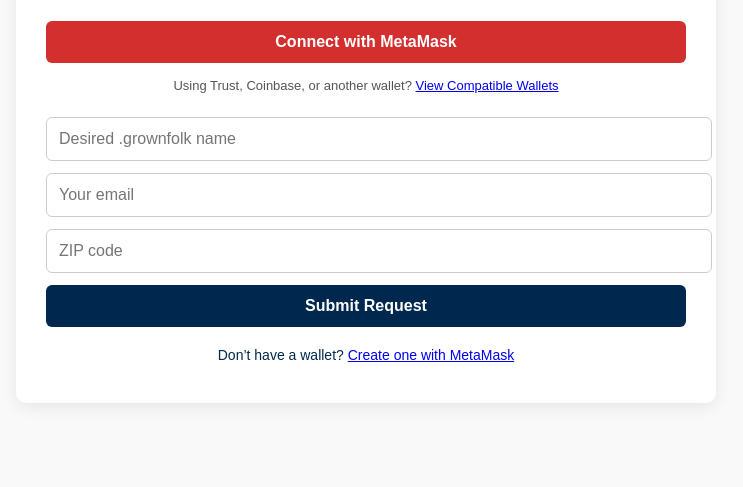
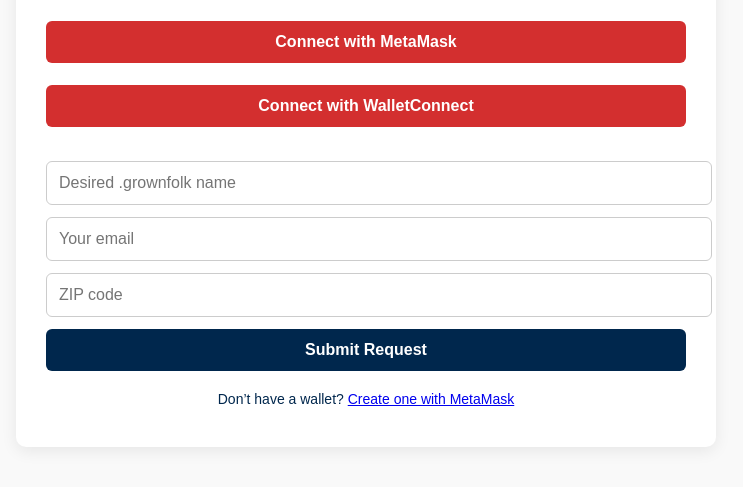
Before and after one commit to grownfolk/grownfolk-name-request, a plain HTML site: page index.html in a window 1280 px wide. Shown: the part 159-646 px from the top of the page, without its empty margins (274-1017 px from the left). Drawn offline with nearby package versions, Linux system fonts and the light colour scheme.

Commit message:
Update index.html

```diff
--- a/index.html
+++ b/index.html
@@ -63,13 +63,6 @@
       text-align: center;
       margin-top: 20px;
     }
-
-    .alt-wallets {
-      text-align: center;
-      font-size: 13px;
-      color: #555;
-      margin-top: 5px;
-    }
   </style>
 </head>
 <body>
@@ -78,10 +71,7 @@
 
     <div class="wallet-btns">
       <button onclick="connectMetaMask()">Connect with MetaMask</button>
-      <div class="alt-wallets">
-        Using Trust, Coinbase, or another wallet?
-        <a href="https://walletconnect.com/wallets" target="_blank">View Compatible Wallets</a>
-      </div>
+      <button onclick="connectWalletConnect()">Connect with WalletConnect</button>
     </div>
 
     <div id="walletDisplay"></div>
@@ -110,7 +100,7 @@
 
     async function connectMetaMask() {
       if (isMobileDevice()) {
-        window.location.href = 'https://metamask.app.link/dapp/grownfolk.us/grownfolk-name-request/';
+        window.location.href = 'https://metamask.app.link/dapp/grownfolk.github.io/grownfolk-name-request/';
         return;
       }
       if (window.ethereum) {
@@ -124,6 +114,24 @@
         }
       } else {
         alert("MetaMask not detected.");
+      }
+    }
+
+    async function connectWalletConnect() {
+      try {
+        const provider = new WalletConnectProvider.default({
+          rpc: { 137: "https://polygon-rpc.com" },
+          qrcode: true
+        });
+
+        await provider.enable();
+        const web3 = new Web3(provider);
+        const accounts = await web3.eth.getAccounts();
+        userWallet = accounts[0];
+        document.getElementById("walletDisplay").innerText = "Connected: " + userWallet;
+        document.getElementById("walletField").value = userWallet;
+      } catch (err) {
+        document.getElementById("result").innerText = "WalletConnect failed.";
       }
     }
 
```
